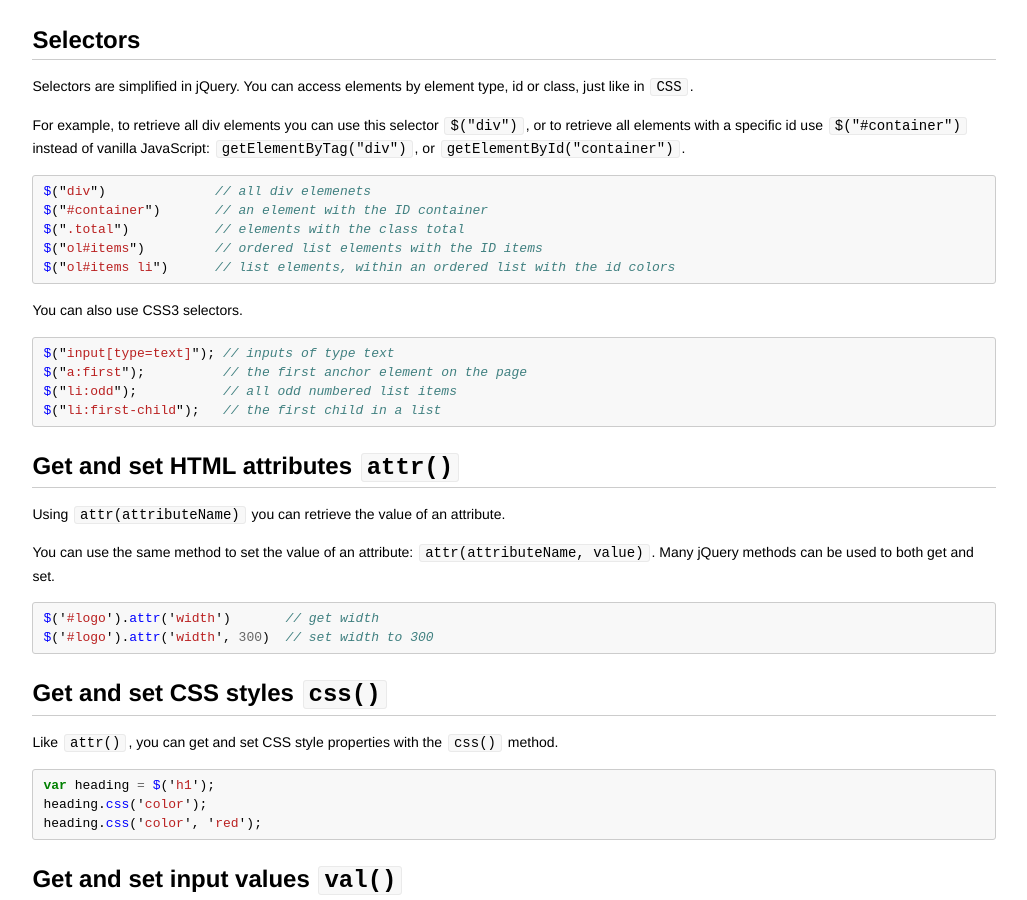
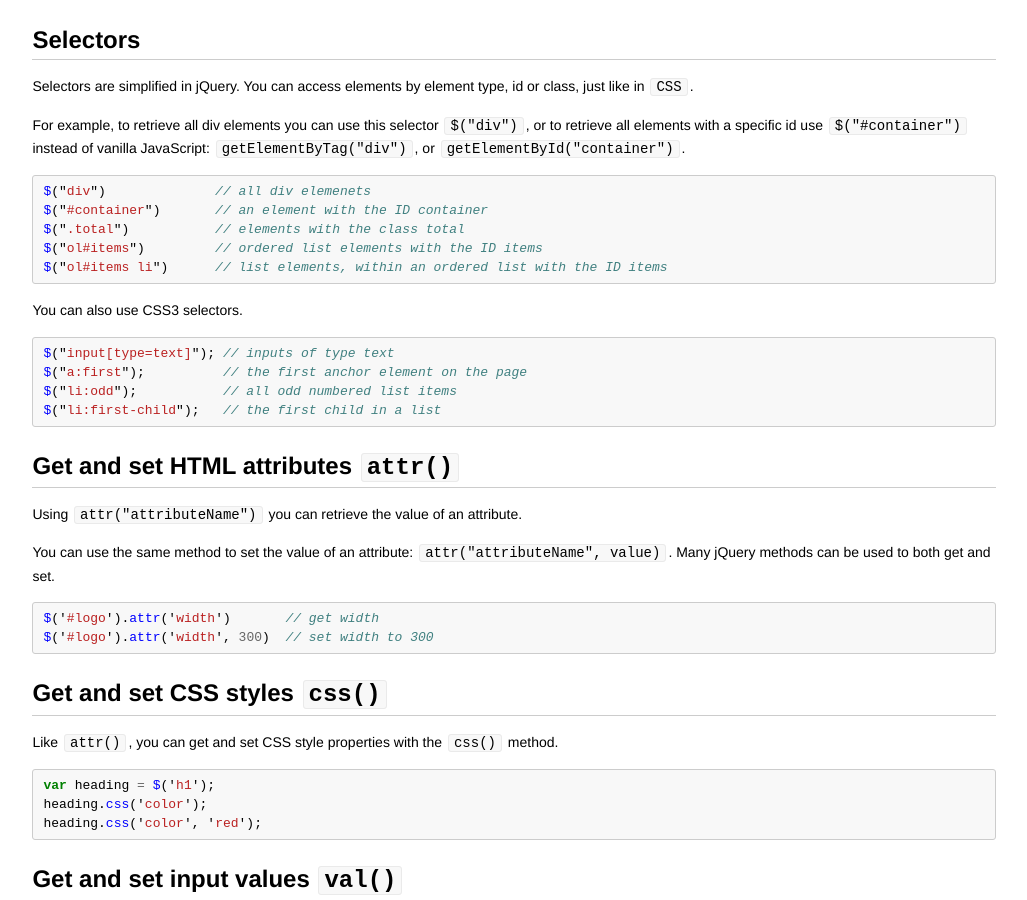
Before and after one commit to codebar/tutorials, a Jekyll site: the page built from js/lesson3/tutorial.md, in a window 1280 px wide and 900 px high, scrolled down 518 px. Shown: the whole window, without its empty margins (126-1153 px from the left). Built offline with Jekyll 4.4.1, drawn with Linux system fonts in a browser that asks for light colours; Markdown is read by kramdown in place of the engine named in the settings; some of the changed text lies outside the part shown.

Commit message:
fixes and updates to js lesson 3

````diff
--- a/js/lesson3/tutorial.md
+++ b/js/lesson3/tutorial.md
@@ -31,7 +31,7 @@ $("div")              // all div elemenets
 $("#container")       // an element with the ID container
 $(".total")           // elements with the class total
 $("ol#items")         // ordered list elements with the ID items
-$("ol#items li")      // list elements, within an ordered list with the id colors
+$("ol#items li")      // list elements, within an ordered list with the ID items
 ```
 
 You can also use CSS3 selectors.
@@ -45,10 +45,10 @@ $("li:first-child");   // the first child in a list
 
 ##Get and set HTML attributes `attr()`
 
-Using `attr(attributeName)` you can retrieve the value of an attribute.
+Using `attr("attributeName")` you can retrieve the value of an attribute.
 
 You can use the same method to set the value of an attribute:
-`attr(attributeName, value)`. Many jQuery methods can be used to both get and
+`attr("attributeName", value)`. Many jQuery methods can be used to both get and
 set.
 
 ```js
@@ -380,7 +380,7 @@ Set `.preview`'s background color, to the random color code.
 
 ###Restrict number of displayed boxes
 
-We only want to be able to add 16 colors to our favorite list. To do that, we can update the code handling the **click** event and check that the length of `$("#colors .item")` is **equal** than 16. If it's not, remove the last element.
+We only want to be able to add 16 colors to our favorite list. To do that, we can update the code handling the **click** event and check that the length of `$("#colors .item")` is **less** than 16. If it's not, remove the last element.
 
 This way, when the list is full, we remove a box and add another one.
 
````
Also changed, not shown: other parts of js/lesson3/tutorial.md (+1 -1 lines).
